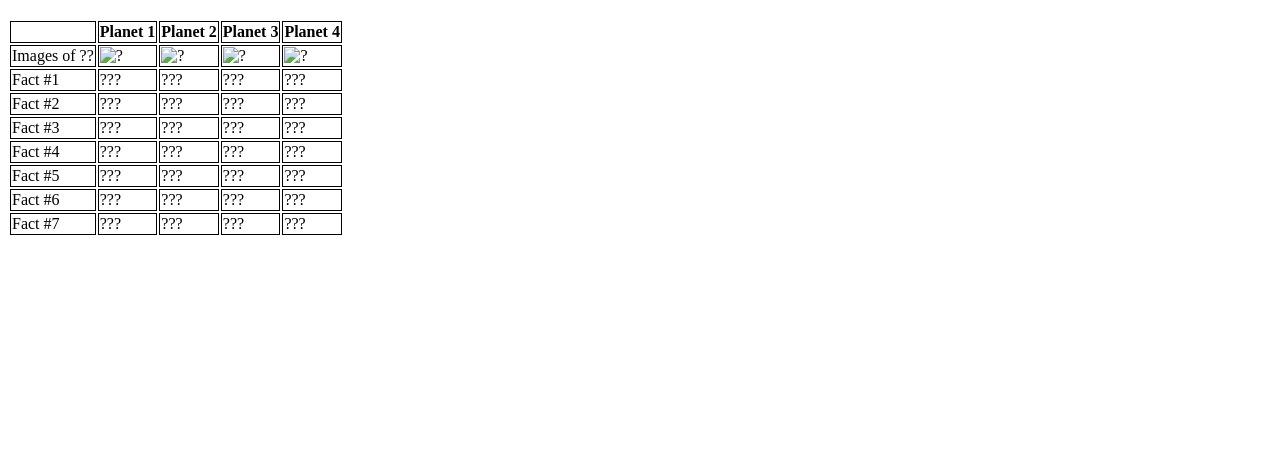
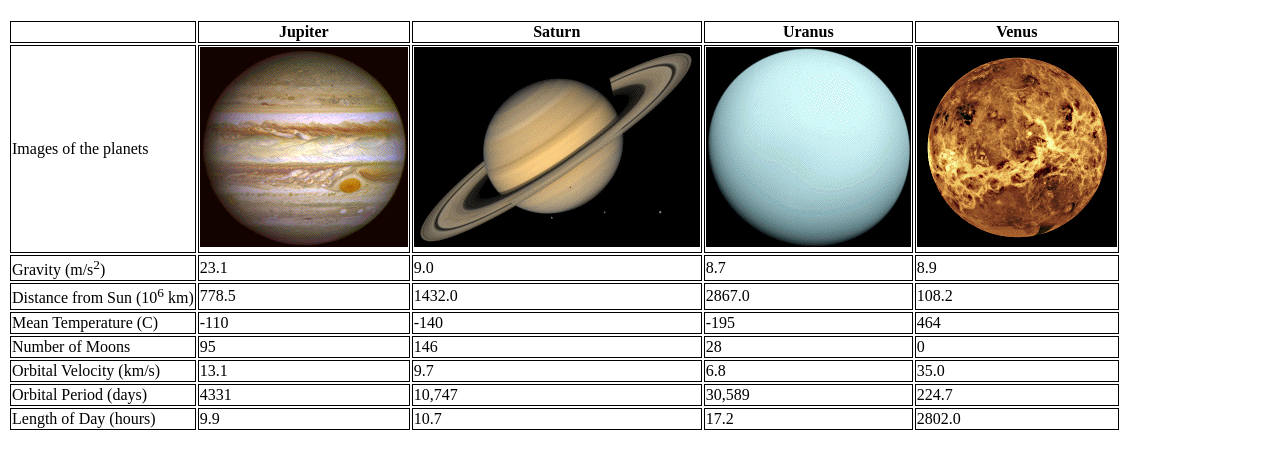
Before and after one commit to gelacioangeles/webdev_lab7, a plain HTML site: page index.html in a window 1280 px wide. Shown: the part 61-530 px from the top of the page. Drawn offline with Linux system fonts and the light colour scheme.

Commit message:
Updating the index.html
Added in the images, along with the facts about the planets I picked.

```diff
--- a/index.html
+++ b/index.html
@@ -2,7 +2,7 @@
 <html lang="en">
 <head>
   <meta charset="utf-8">
-  <title>Your Title Here</title>
+  <title>Gelacio Angeles Lab 7</title>
   <link rel="stylesheet" href="css/style.css">
 </head>
 <body>
@@ -10,66 +10,67 @@
   <table id="planets">
     <tr>
       <th></th>
-      <th>Planet 1</th>
-      <th>Planet 2</th>
-      <th>Planet 3</th>
-      <th>Planet 4</th>
+      <th>Jupiter</th>
+      <th>Saturn</th>
+      <th>Uranus</th>
+      <th>Venus</th>
     </tr>
     <tr>
-      <td>Images of ??</td>
-      <td><img src="images/planet_1.png" alt="?"></td>
-      <td><img src="images/planet_2.png" alt="?"></td>
-      <td><img src="images/planet_3.png" alt="?"></td>
-      <td><img src="images/planet_4.png" alt="?"></td>
+      <td>Images of the planets</td>
+      <td><img src="images/jupiter.png" alt="?"></td>
+      <td><img src="images/saturn.png" alt="?"></td>
+      <td><img src="images/uranus.png" alt="?"></td>
+      <td><img src="images/venus.png" alt="?"></td>
     </tr>
     <tr>
-      <td>Fact #1</td>
-      <td>???</td>
-      <td>???</td>
-      <td>???</td>
-      <td>???</td>
+      <td>Gravity (m/s<sup>2</sup>)</td>
+      <td>23.1</td>
+      <td>9.0</td>
+      <td>8.7</td>
+      <td>8.9</td>
     </tr>
     <tr>
-      <td>Fact #2</td>
-      <td>???</td>
-      <td>???</td>
-      <td>???</td>
-      <td>???</td>
+      <td>Distance from Sun (10<sup>6</sup> km)</td>
+      <td>778.5</td>
+      <td>1432.0</td>
+      <td>2867.0</td>
+      <td>108.2</td>
     </tr>
     <tr>
-      <td>Fact #3</td>
-      <td>???</td>
-      <td>???</td>
-      <td>???</td>
-      <td>???</td>
+      <td>Mean Temperature (C)</td>
+      <td>-110</td>
+      <td>-140</td>
+      <td>-195</td>
+      <td>464</td>
     </tr>
     <tr>
-      <td>Fact #4</td>
-      <td>???</td>
-      <td>???</td>
-      <td>???</td>
-      <td>???</td>
+      <td>Number of Moons</td>
+      <td>95</td>
+      <td>146</td>
+      <td>28</td>
+      <td>0</td>
     </tr>
     <tr>
-      <td>Fact #5</td>
-      <td>???</td>
-      <td>???</td>
-      <td>???</td>
-      <td>???</td>
+      <td>Orbital Velocity (km/s)</td>
+      <td>13.1</td>
+      <td>9.7</td>
+      <td>6.8</td>
+      <td>35.0</td>
     </tr>
     <tr>
-      <td>Fact #6</td>
-      <td>???</td>
-      <td>???</td>
-      <td>???</td>
-      <td>???</td>
+      <td>Orbital Period (days)</td>
+      <td>4331</td>
+      <td>10,747</td>
+      <td>30,589</td>
+      <td>224.7</td>
     </tr>
     <tr>
-      <td>Fact #7</td>
-      <td>???</td>
-      <td>???</td>
-      <td>???</td>
-      <td>???</td>
+      <td>Length of Day (hours)</td>
+      <td>9.9</td>
+      <td>10.7</td>
+      <td>17.2</td>
+      <td>2802.0</td>
     </tr>
   </table>
 </body>
+</html>
```
